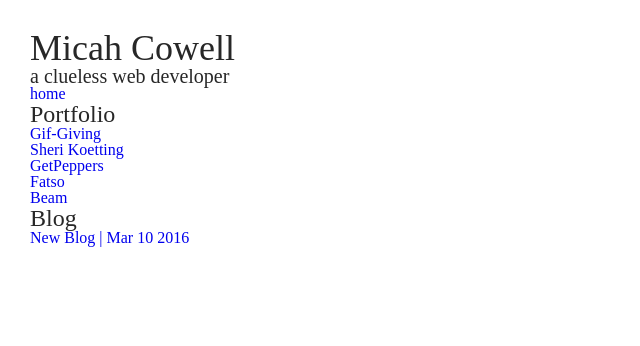
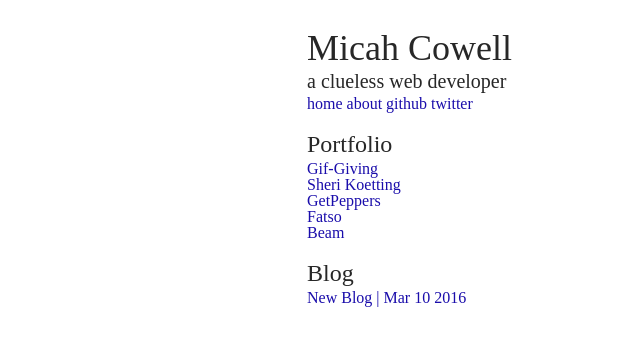
Before and after one commit to maxhumber/maxhumber.com, a Jekyll site: the page built from index.html, in a window 1280 px wide. Shown: the top 346 px of the page, without its empty margins (0-640 px from the left). Built offline with Jekyll 4.4.1, drawn with Linux system fonts in a browser that asks for light colours.

Commit message:
add sum files

```diff
--- a/_includes/header.html
+++ b/_includes/header.html
@@ -2,5 +2,12 @@
 <div class="header">
     <h1>{{ site.name }}</h1>
     <h2>{{ site.description }}</h2>
-    <a href="/">home</a>
+    <ul>
+        <li><a href="/">home</a></li>
+        {% for item in site.data.navigation %}
+        <li>
+            <a href="{{ item.url }}">{{ item.title }}</a>
+        </li>
+        {% endfor %}
+    </ul>
 </div>
--- /dev/null
+++ b/_sass/_header.scss
@@ -0,0 +1,14 @@
+// HEADER
+.header {
+    h1 {
+        font-size: 36px;
+    }
+    h2 {
+        font-size: 20px;
+    }
+    ul {
+        li {
+            display: inline;
+        }
+    }
+}
--- /dev/null
+++ b/_sass/_post.scss
@@ -0,0 +1,4 @@
+// POST
+.post {
+    margin-top: 20px;
+}
--- a/assets/css/main.scss
+++ b/assets/css/main.scss
@@ -3,32 +3,47 @@
 
 @import "reset";
 @import "config";
+@import "header";
+@import "post";
+@import "about";
+
 
 body {
     color: $color-primary;
     background: $color-background;
 }
+h1, h2 {
+    margin-bottom: 5px;
+}
+a {
+  color: #1A0DAB;
+  text-decoration: none;
+  &:visited {
+    color: #1A0DAB;
+    text-decoration: none;
+  }
+  &:hover {
+    color: #1A0DAB;
+    text-decoration: underline;
+  }
+  &:active {
+    color: #1A0DAB;
+    text-decoration: none;
+  }
+}
 
 
 // WRAPPER
 .wrapper {
-    margin: 30px;
-}
-
-
-// HEADER
-.header {
-    h1 {
-        font-size: 36px;
-    }
-    h2 {
-        font-size: 20px;
-    }
+    max-width: 666px;
+    margin: auto;
+    padding: 30px;
 }
 
 
 // PORTFOLIO
 .portfolio {
+    margin-top: 20px;
     h1 {
         font-size: 24px;
     }
@@ -37,13 +52,8 @@ body {
 
 // BLOG
 .blog {
+    margin-top: 20px;
     h1 {
         font-size: 24px;
     }
 }
-
-
-// POST
-.post {
-
-}
--- a/index.html
+++ b/index.html
@@ -13,6 +13,7 @@ layout: default
     </ul>
 </div>
 
+
 <div class="blog">
     <h1>Blog</h1>
     <ul>
```
Also changed, not shown: _data/navigation.yml (added, +8 -0 lines), _sass/_about.scss (added), me/index.html (added).
